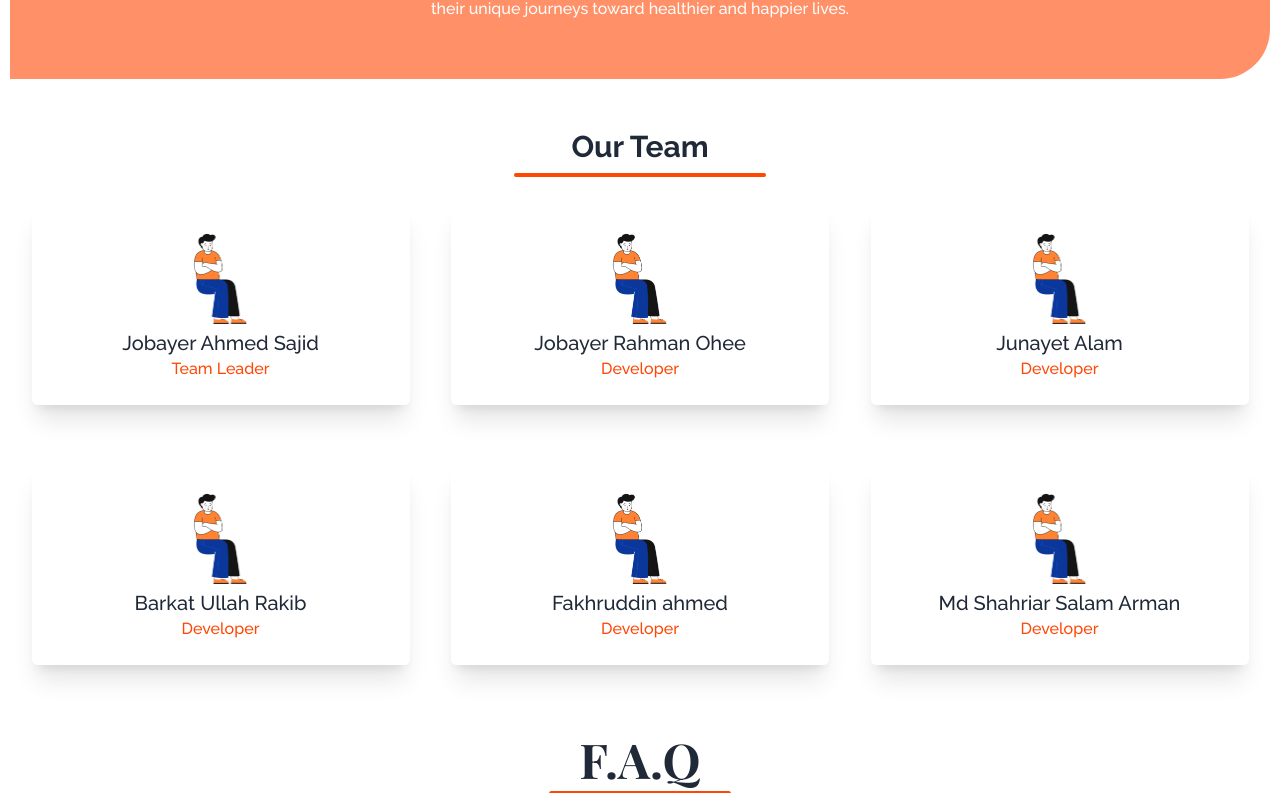
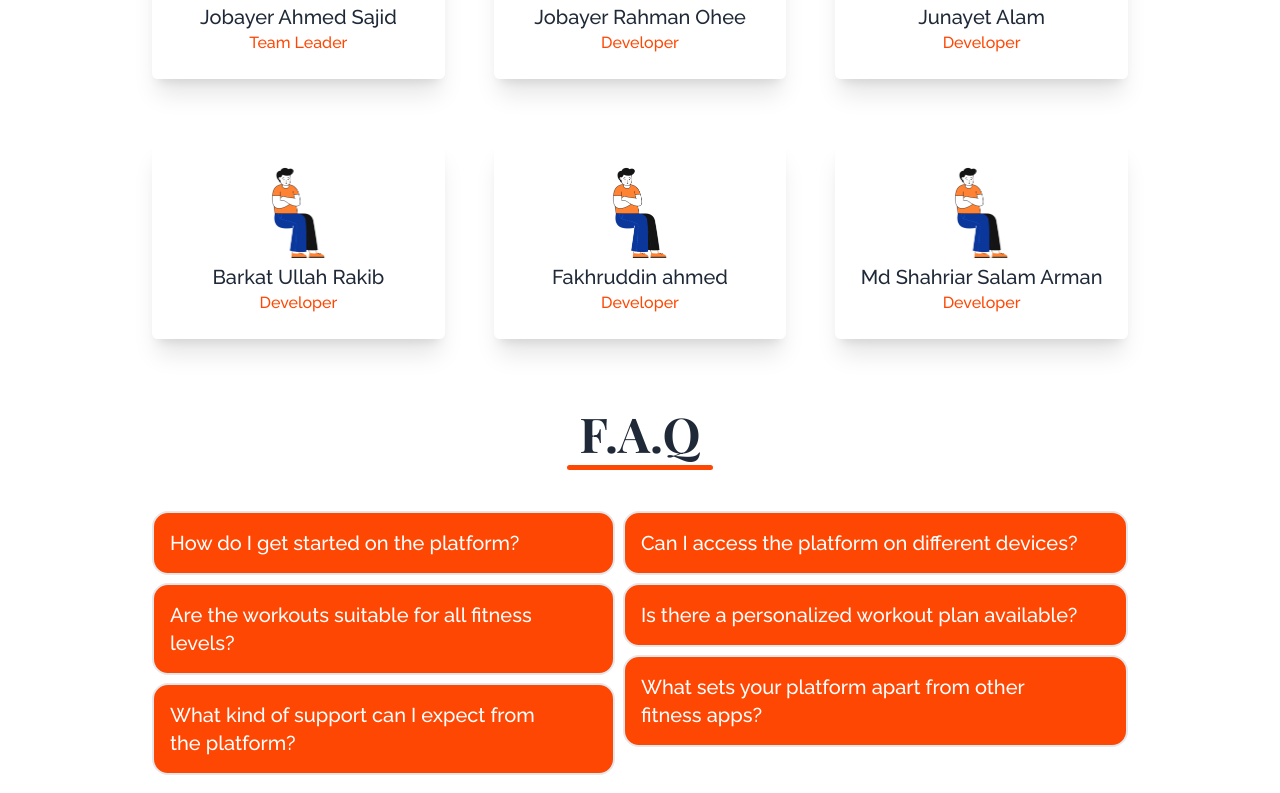
Before and after one commit to junayet4o12/fitnessStudio, a React (Vite) app: page /about_us in a window 1280 px wide. Shown: the part 2007-2800 px from the top of the page. Built offline with nearby package versions, Linux system fonts and the light colour scheme; a web font is replaced by a local one.

Commit message:
added component in about page

```diff
--- a/src/Components/Container/Container.jsx
+++ b/src/Components/Container/Container.jsx
@@ -1,9 +1,12 @@
-import PropTypes from "prop-types";
 
-const Container = ({ children }) => {
-  <div className="container mx-auto">{children}</div>;
+
+const Container = ({children}) => {
+
+    return (
+        <div className="container mx-auto">
+            {children}
+        </div>
+    );
 };
-Container.propTypes = {
-  children: PropTypes.node,
-};
+
 export default Container;
--- a/src/Pages/About us/Aboutus.jsx
+++ b/src/Pages/About us/Aboutus.jsx
@@ -3,10 +3,12 @@ import missionpic from "../../assets/images/missionpic.png"
 import visionImg from "../../assets/images/visionImg.png"
 import devImg from "../../assets/images/Developer.png"
 import { Helmet } from 'react-helmet-async'
+import Container from "../../Components/Container/Container"
 
 const Aboutus = () => {
   return (
-    <div className="mt-[50px] p-[10px]" >
+    <Container>
+    <div className="mt-[50px]" >
       <Helmet>
         <title>About us - FitnessStudio</title>
       </Helmet>
@@ -60,11 +62,11 @@ const Aboutus = () => {
           </p>
         </div>
       </div>
-        <div className="ourTeam my-[50px]">
+        <div className="ourTeam my-[50px] ">
           <div className="member flex flex-col justify-center gap-2 items-center">
             <h1 className="text-center text-3xl font-bold  ">Our Team</h1>
             <div className='bg-[#ff4704] h-[4px] w-[90%] lg:w-[20%] rounded-lg'></div>
-            <div className="flex flex-col md:flex-row flex-wrap gap-5 justify-evenly items-center">
+            <div className="flex flex-col md:flex-row flex-wrap gap-5 justify-between items-center w-full">
               <div className="my-[20px] border-4 border-white hover:border-[#FF4804] hover:ease-out duration-[0.5s] flex flex-col items-center shadow-xl w-[90%] lg:w-[30%] rounded-md cursor-pointer p-[20px]">
                 <img className="h-[100px] object-cover" src={devImg} alt="devImg"/>
                 <h1 className="font-[500] text-xl">Jobayer Ahmed Sajid</h1>
@@ -98,7 +100,7 @@ const Aboutus = () => {
             </div>
           </div>
         </div>
-      <div className="faq flex flex-col gap-2 justify-center items-center lg:mx-[25px]">
+      <div className="faq flex flex-col gap-2 justify-center items-center lg:mb-10">
         <h1 className="specialFont text-5xl font-bold">F.A.Q</h1>
         <div className='bg-[#ff4704] h-[5px] w-[50%] lg:w-[15%] rounded-lg'></div>
         <div className="my-[25px] flex lg:gap-2 flex-col md:flex-row">
@@ -171,6 +173,7 @@ const Aboutus = () => {
         </div>
       </div>
     </div>
+    </Container>
   )
 }
 
--- a/src/Shared/Navbar/Navbar.jsx
+++ b/src/Shared/Navbar/Navbar.jsx
@@ -8,6 +8,7 @@ import {
 import { PiListBulletsFill } from "react-icons/pi";
 import { IoCloseSharp } from "react-icons/io5";
 import { NavLink } from "react-router-dom";
+import Container from "../../Components/Container/Container";
 
 function NavList() {
   return (
@@ -115,7 +116,7 @@ export function NavbarSimple() {
   }, []);
 
   return (
-    <Navbar className="mx-auto  max-w-screen-xl px-6 py-3 bg-white sticky top-0 z-20 ">
+    <Navbar className="mx-auto px-6 py-3 bg-white sticky top-0 z-20 bg-opacity-80 backdrop-blur-2xl backdrop-saturate-200 inset-0">
       <div className="flex lg:items-center justify-between text-blue-gray-900 text-black">
         <Typography
           as="a"
```
